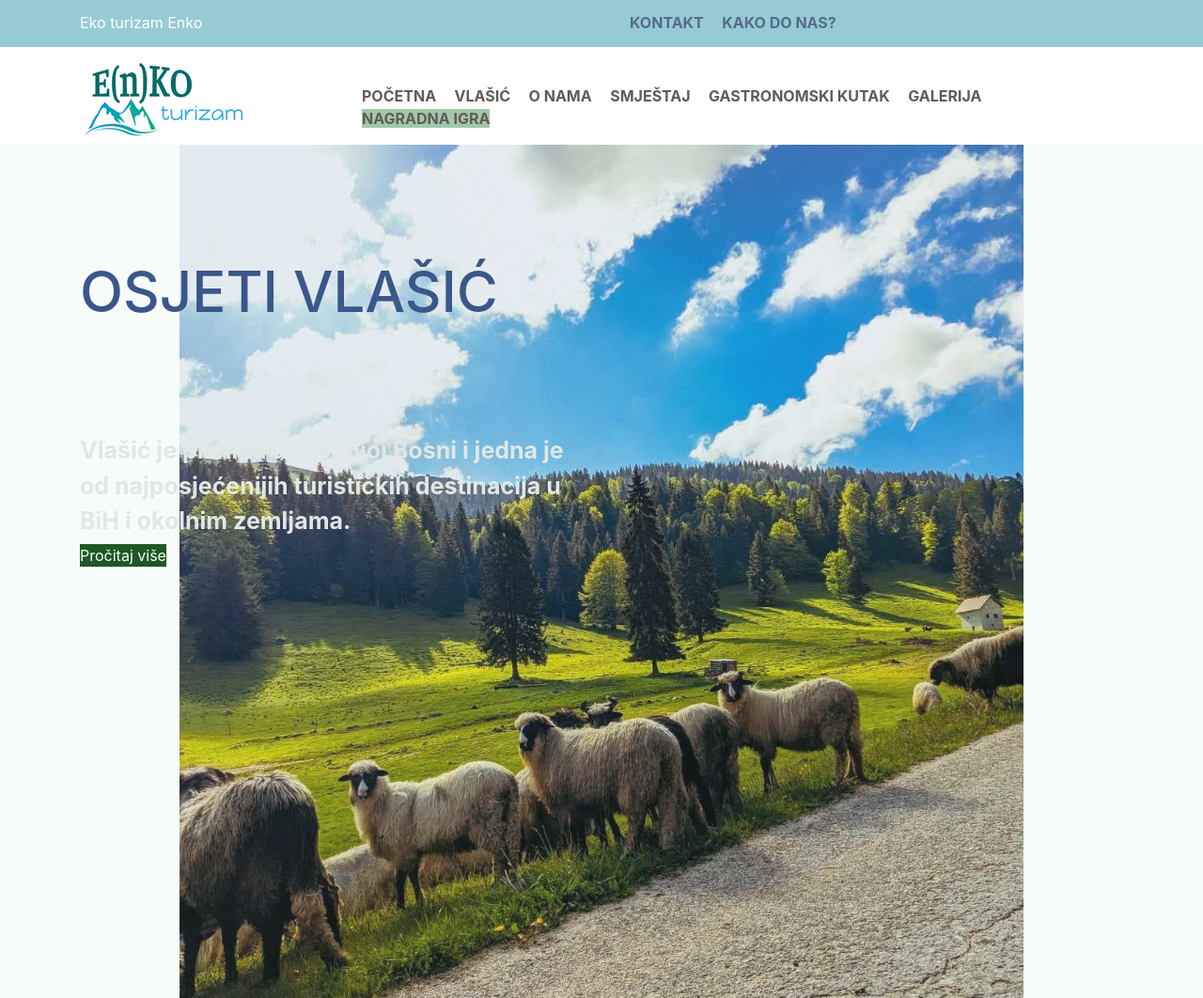
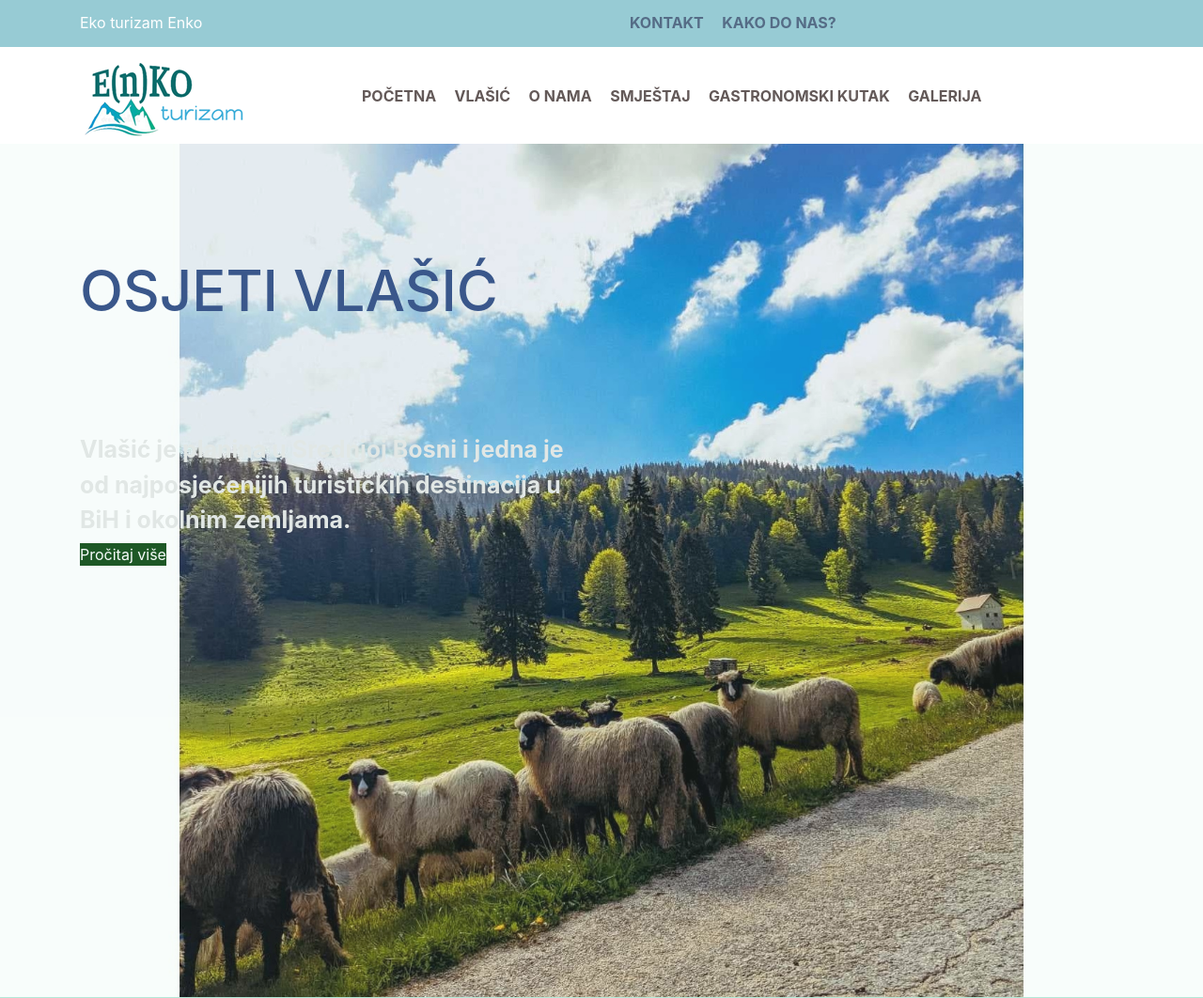
Before and after one commit to enver8/E-n-ko, a plain HTML site: page index.html in a window 1280 px wide. Shown: the top 1062 px of the page at 94% size. Drawn offline with nearby package versions, Linux system fonts and the light colour scheme.

Commit message:
Update index.html

```diff
--- a/index.html
+++ b/index.html
@@ -48,7 +48,6 @@
                             <li><a href="#smjestaj">Smještaj</a></li>
                             <li><a href="#gastronomija">Gastronomski kutak</a></li>
                             <li><a href="#galerija">Galerija</a></li>
-                            <li ><a class="main-cta-btn" href="#">NAGRADNA IGRA</a></li>
                         </ul>
                     </div>
                 </div>
```
